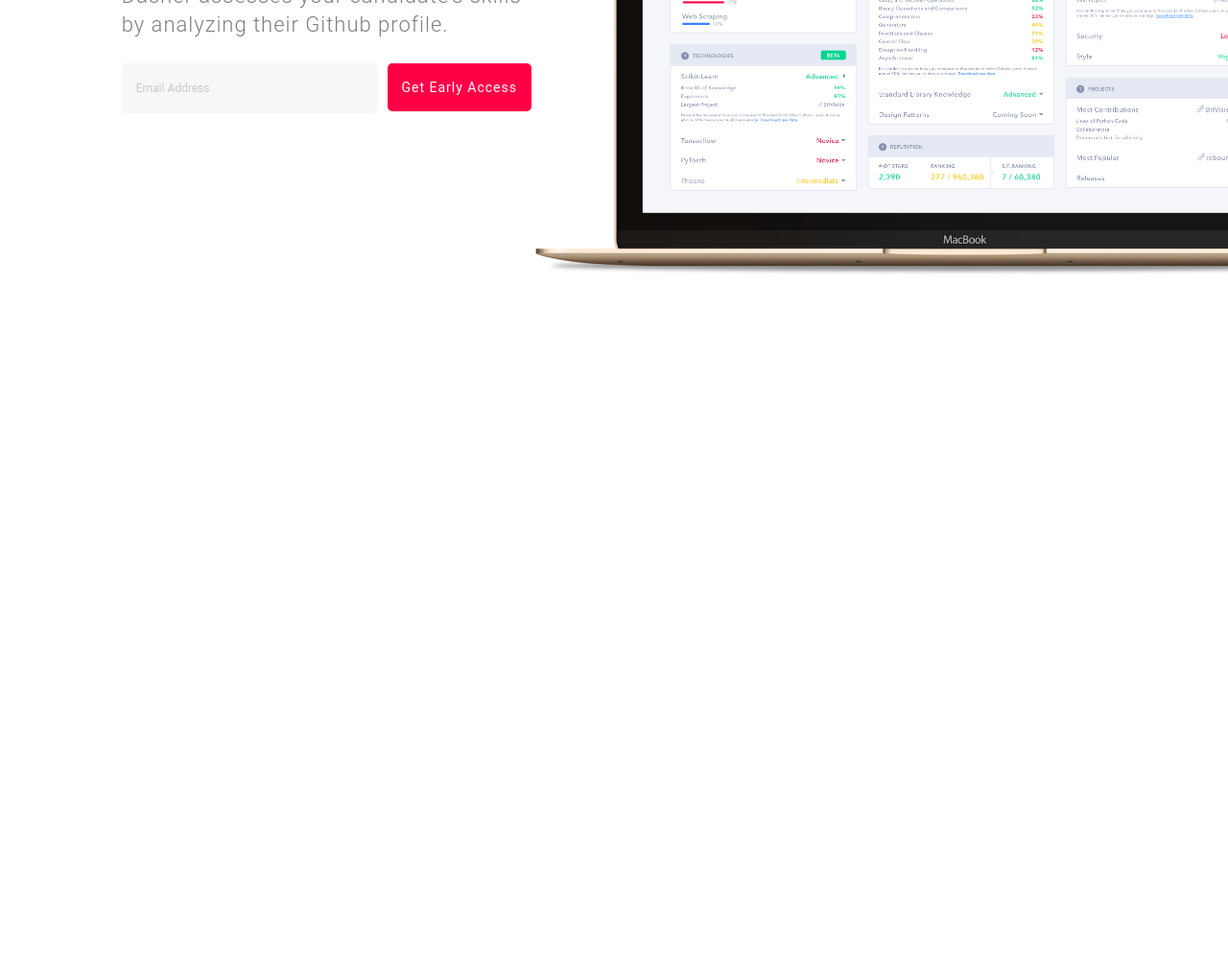
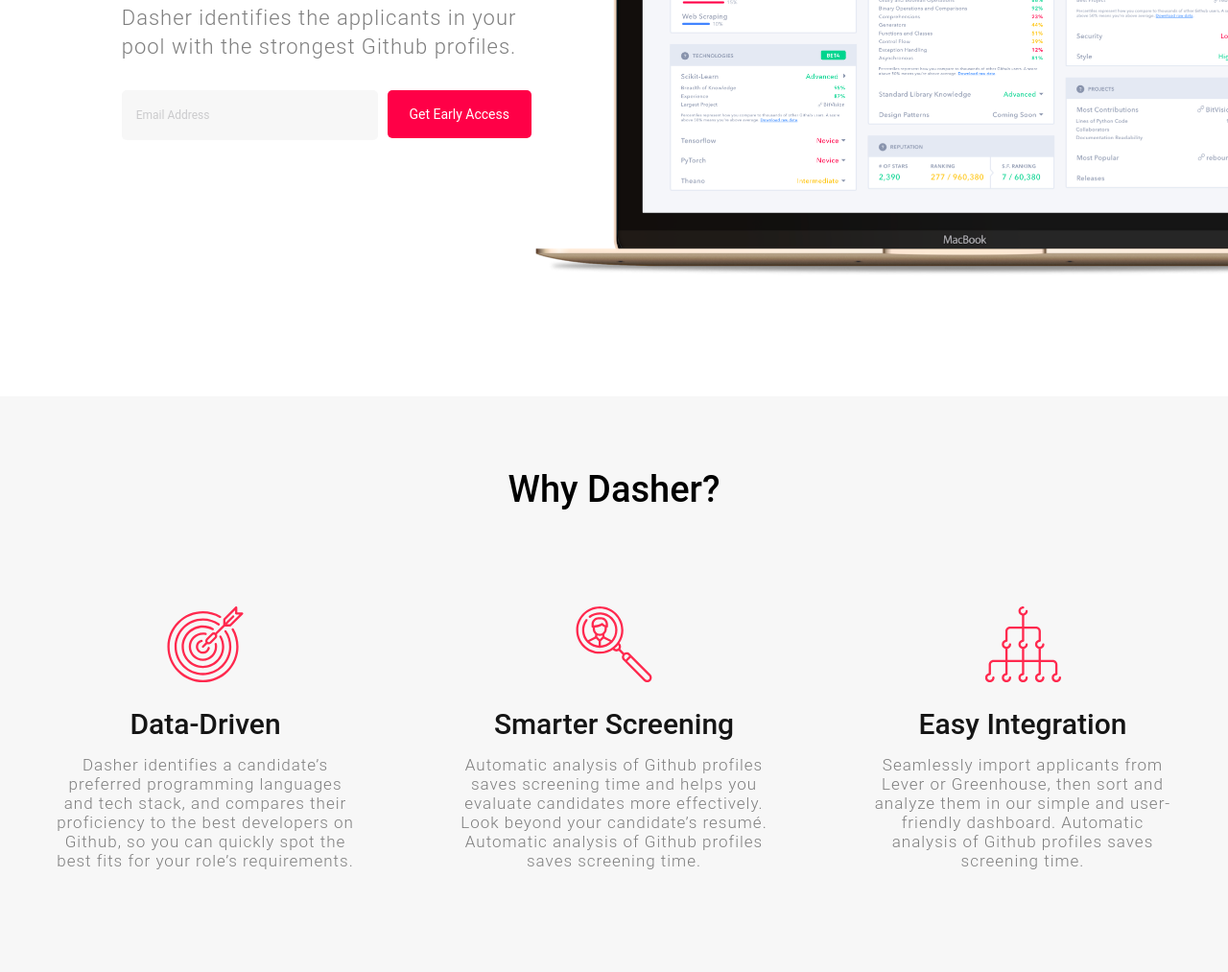
Before and after one commit to shobrook/dasher-landing-page, a React app in the folder dasher-landing-page/: page / in a window 1280 px wide. Shown: the part 387-1400 px from the top of the page at 96% size. Before the commit the page ends 800 px from the top, so only its background shows below. Built offline with nearby package versions, Linux system fonts and the light colour scheme.

Commit message:
Added features section

```diff
--- a/dasher-landing-page/src/components/EmailField.css
+++ b/dasher-landing-page/src/components/EmailField.css
@@ -1,6 +1,6 @@
 .email-field {
   display: flex;
-  padding-top: 25px;
+  padding-top: 30px;
 }
 
 .email-field input {
@@ -36,6 +36,7 @@
   border-radius: 5px;
   background-color: #ff0047;
 
+  letter-spacing: 0px;
   font-family: "Roboto";
   font-size: 14px;
   color: #ffffff;
--- /dev/null
+++ b/dasher-landing-page/src/components/Feature.css
@@ -0,0 +1,31 @@
+.feature {
+  display: flex;
+  flex-direction: column;
+  align-items: center;
+  width: 300px;
+
+  font-family: "Roboto";
+  text-align: center;
+}
+
+.feature img {
+  height: 80px;
+}
+
+.feature h2 {
+  margin: 0px;
+  padding-top: 25px;
+  font-size: 30px;
+  font-weight: 500;
+  color: #151515;
+}
+
+.feature h3 {
+  margin: 0px;
+  padding-top: 15px;
+  width: 320px;
+  font-size: 17px;
+  font-weight: 300;
+  color: #7e7e7e;
+  letter-spacing: 1px;
+}
--- /dev/null
+++ b/dasher-landing-page/src/components/Feature.js
@@ -0,0 +1,18 @@
+import React, { Component } from "react";
+import "./Feature.css";
+
+class Feature extends Component {
+  render() {
+    const { icon, title, description } = this.props;
+
+    return (
+      <div className="feature">
+        <img src={icon} />
+        <h2>{title}</h2>
+        <h3>{description}</h3>
+      </div>
+    );
+  }
+}
+
+export default Feature;
--- a/dasher-landing-page/src/components/NavBar.css
+++ b/dasher-landing-page/src/components/NavBar.css
@@ -1,9 +1,12 @@
 nav {
+  position: fixed;
   display: flex;
   justify-content: center;
   align-items: center;
+  top: 0px;
   width: 100%;
   height: 70px;
+  z-index: 10;
 
   background-color: #ff0047;
 }
@@ -44,14 +47,15 @@
   display: flex;
   align-items: center;
   justify-content: center;
-  padding: 10px 15px 10px 15px;
+  padding: 10px 10px 10px 10px;
   width: 110px;
-  border: 1.25px solid #ffffff;
+  border: 1.5px solid #ffffff;
   border-radius: 3px;
 
   cursor: pointer;
 
-  font-weight: 300; /*500;*/
+  letter-spacing: 0px;
+  font-weight: 400; /*500;*/
   color: #ffffff;
 }
 
--- a/dasher-landing-page/src/containers/Home.css
+++ b/dasher-landing-page/src/containers/Home.css
@@ -1,24 +1,36 @@
+@keyframes fadeIn {
+  0% {
+    opacity: 0;
+  }
+  100% {
+    opacity: 1;
+  }
+}
+
 header {
   display: flex;
   align-items: center;
   width: 90%;
+  height: 100vh;
 }
 
 header .heading {
   position: relative;
   display: inline-block;
-  margin-top: 190px;
+  padding-top: 15px;
   left: 11%;
 
   font-family: "Roboto";
   letter-spacing: 1px;
+
+  animation: fadeIn 2s forwards;
 }
 
 header .heading h1 {
   margin: 0px;
-  width: 400px; /*290px;*/
+  width: 455px; /*290px;*/
 
-  font-weight: 600;
+  font-weight: 500;
   font-size: 38px; /*29px;*/
 
   color: #151515;
@@ -43,3 +55,39 @@
   right: 0px;
   height: 525px; /*420px;*/
 }
+
+.why-dasher {
+  position: relative;
+  display: flex;
+  flex-direction: column;
+  text-align: center;
+  /*top: 750px;*/
+  width: 100%;
+  height: 600px;
+
+  background-color: #f7f7f7;
+}
+
+.why-dasher .title {
+  margin: 0px;
+  padding-top: 75px;
+  font-family: "Roboto";
+  font-size: 38px;
+  font-weight: 500;
+}
+
+.why-dasher .features {
+  display: flex;
+  justify-content: space-between;
+  margin-top: 100px;
+  width: 90%;
+  margin-left: 5%;
+}
+
+.how-it-works {
+  position: relative;
+  width: 100%;
+  height: 1000px;
+
+  background-color: #ffffff;
+}
--- a/dasher-landing-page/src/containers/Home.js
+++ b/dasher-landing-page/src/containers/Home.js
@@ -1,7 +1,28 @@
 import React, { Component, Fragment } from "react";
 import NavBar from "../components/NavBar";
 import EmailField from "../components/EmailField";
+import Feature from "../components/Feature";
+
 import "./Home.css";
+
+const firstFeature = {
+  icon: "../assets/target.svg",
+  title: "Data-Driven",
+  description:
+    "Dasher identifies a candidate’s preferred programming languages and tech stack, and compares their proficiency to the best developers on Github, so you can quickly spot the best fits for your role’s requirements."
+};
+const secondFeature = {
+  icon: "../assets/search.svg",
+  title: "Smarter Screening",
+  description:
+    "Automatic analysis of Github profiles saves screening time and helps you evaluate candidates more effectively. Look beyond your candidate’s resumé. Automatic analysis of Github profiles saves screening time."
+};
+const thirdFeature = {
+  icon: "../assets/hierarchy.svg",
+  title: "Easy Integration",
+  description:
+    "Seamlessly import applicants from Lever or Greenhouse, then sort and analyze them in our simple and user-friendly dashboard. Automatic analysis of Github profiles saves screening time."
+};
 
 class Home extends Component {
   render() {
@@ -11,17 +32,30 @@
         <header>
           <div className="heading">
             <h1>
-              Say goodbye to the technical interview.
+              Hire the best builders, not resume padders.
+              {/*Hire the best builders, not the best resume writers.*/}
+              {/*Say goodbye to the technical interview.*/}
               {/*Introducing faster technical screening.*/}
             </h1>
             <h3>
-              Dasher assesses your candidate’s skills by analyzing their Github
-              profile.
+              Dasher identifies the applicants in your pool with the strongest
+              Github profiles.
+              {/*Dasher assesses your candidate’s skills by analyzing their Github
+              profile.*/}
             </h3>
             <EmailField />
           </div>
           <img className="mockup" src="../assets/mockup.png" />
         </header>
+        <section className="why-dasher">
+          <h1 className="title">Why Dasher?</h1>
+          <div className="features">
+            <Feature {...firstFeature} />
+            <Feature {...secondFeature} />
+            <Feature {...thirdFeature} />
+          </div>
+        </section>
+        {/*<section className="how-it-works" />*/}
       </Fragment>
     );
   }
```
Also changed, not shown: dasher-landing-page/public/assets/facebook.svg (added), dasher-landing-page/public/assets/github.svg (added), dasher-landing-page/public/assets/hierarchy.svg (added), dasher-landing-page/public/assets/search.svg (added), dasher-landing-page/public/assets/target.svg (added), dasher-landing-page/public/assets/twitter.svg (added), dasher-landing-page/src/assets/facebook.svg (added), dasher-landing-page/src/assets/github.svg (added), dasher-landing-page/src/assets/hierarchy.svg (added), dasher-landing-page/src/assets/search.svg (added), dasher-landing-page/src/assets/target.svg (added), dasher-landing-page/src/assets/twitter.svg (added).
